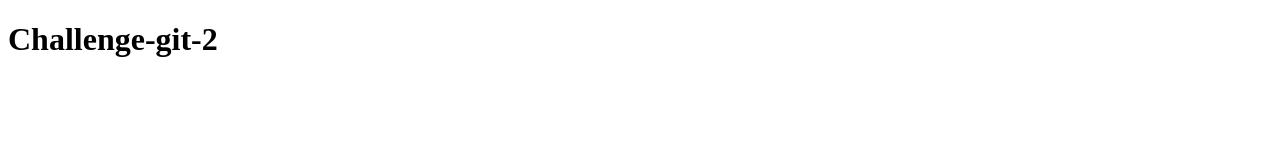
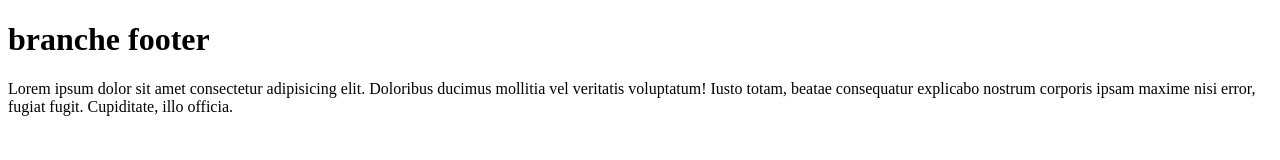
Before and after one commit to alexandrelaurent1/practice_git, a plain HTML site: page index.html in a window 1280 px wide. Drawn offline with Linux system fonts and the light colour scheme.

Commit message:
ajout branch

```diff
--- a/index.html
+++ b/index.html
@@ -7,6 +7,12 @@
     <title>Challenge-git-2</title>
   </head>
   <body>
-    <h1>Challenge-git-2</h1>
+    <footer>
+      <h1>branche footer</h1>
+      Lorem ipsum dolor sit amet consectetur adipisicing elit. Doloribus ducimus
+      mollitia vel veritatis voluptatum! Iusto totam, beatae consequatur
+      explicabo nostrum corporis ipsam maxime nisi error, fugiat fugit.
+      Cupiditate, illo officia.
+    </footer>
   </body>
 </html>
```
